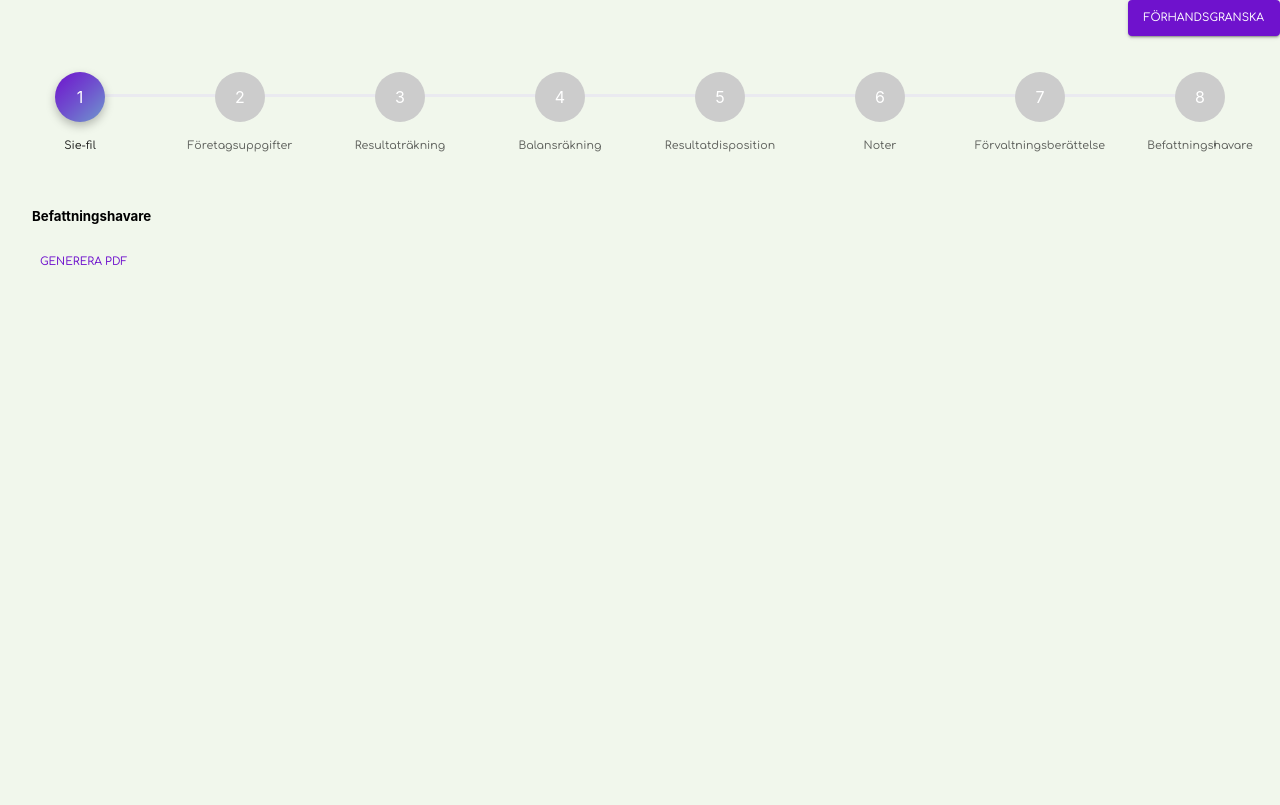
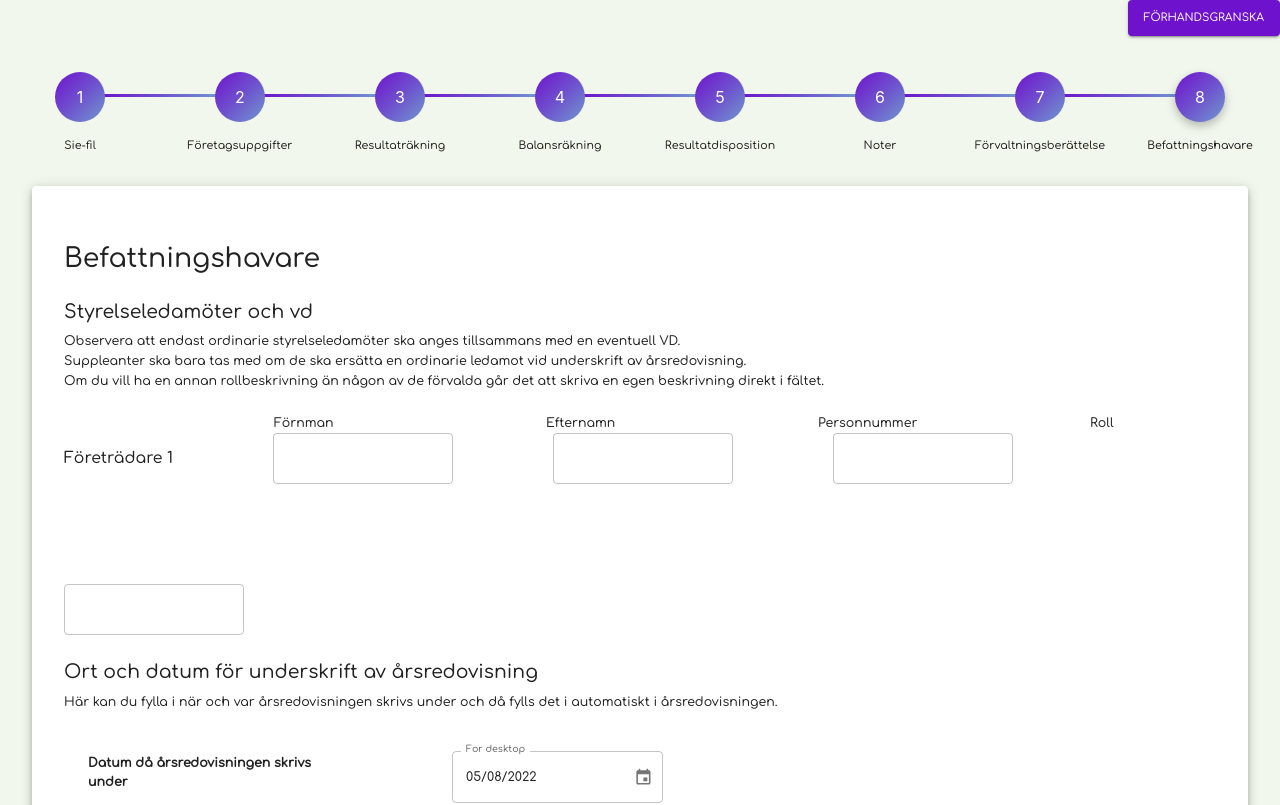
Before and after one commit to spgarn/Arsredovisning, a React (Create React App) app in the folder frontend/: page /sign in a window 1280 px wide. Shown: the top 805 px of the page. Built offline with nearby package versions, Linux system fonts and the light colour scheme; what @react-pdf/renderer would draw is missing.

Commit message:
Design SignPage

```diff
--- a/frontend/package.json
+++ b/frontend/package.json
@@ -7,6 +7,7 @@
     "@emotion/react": "^11.9.0",
     "@emotion/styled": "^11.8.1",
     "@mui/material": "^5.6.4",
+    "@mui/x-date-pickers": "^5.0.0-alpha.3",
     "@react-pdf/renderer": "^2.0.8",
     "@testing-library/jest-dom": "^5.11.4",
     "@testing-library/react": "^11.1.0",
@@ -15,6 +16,7 @@
     "@types/react": "^17.0.4",
     "@types/react-dom": "^17.0.3",
     "@types/react-router-dom": "^5.3.3",
+    "date-fns": "^2.28.0",
     "formik": "^2.2.9",
     "gh-pages": "^3.2.3",
     "legacy-encoding": "^3.0.0",
--- a/frontend/src/components/TimeLine.tsx
+++ b/frontend/src/components/TimeLine.tsx
@@ -68,6 +68,7 @@ function ativeState(area:string) {
   if (area === '/result-disposition') return 4;
   if (area === '/notes') return 5;
   if (area === '/year-story') return 6;
+  if (area === '/sign') return 7;
   return 0;
 }
 
--- a/frontend/src/pages/NotesPage/NotesPage.tsx
+++ b/frontend/src/pages/NotesPage/NotesPage.tsx
@@ -1,6 +1,9 @@
-import { Switch, TextareaAutosize, TextField } from '@mui/material';
+import {
+  Button, Switch, TextareaAutosize, TextField,
+} from '@mui/material';
 import { observer } from 'mobx-react-lite';
 import { useState } from 'react';
+import { NavLink } from 'react-router-dom';
 import Card from '../../components/Card';
 import MultiRow from '../../components/MultiRow';
 import Note from '../../components/Notes';
@@ -63,9 +66,11 @@ const NotesPage = observer(() => {
 
         </Note>
 
-        {/* <NavLink to="/year-story">
-          <button type="button">Fortsätt</button>
-        </NavLink> */}
+        <NavLink to="/year-story">
+          <div style={{ display: 'grid', justifyContent: 'center', marginTop: 12 }}>
+            <Button variant="contained">Fortsätt</Button>
+          </div>
+        </NavLink>
       </Card>
     </Page>
   );
--- a/frontend/src/pages/SignPage/SignPage.tsx
+++ b/frontend/src/pages/SignPage/SignPage.tsx
@@ -1,17 +1,75 @@
 // import { NavLink } from 'react-router-dom';
-import Button from '@mui/material/Button';
+import { Grid, TextField, Typography } from '@mui/material';
+import { LocalizationProvider } from '@mui/x-date-pickers';
+import { DesktopDatePicker } from '@mui/x-date-pickers/DesktopDatePicker';
+import { AdapterDateFns } from '@mui/x-date-pickers/AdapterDateFns';
+import { useState } from 'react';
+import Card from '../../components/Card';
+import MultiRow from '../../components/MultiRow';
 import Page from '../../components/Page';
+import SubTitle from '../../components/SubTitle';
 import useStore from '../../hooks/useStore';
+import SignRow from './components/SignRow';
 
 const SignPage = () => {
   const { companyStore } = useStore();
+  const [value, setValue] = useState<Date | null>(new Date());
   return (
     <Page>
-      <h5>Befattningshavare</h5>
-      {companyStore.company.fiscalYears.currentEnd}
-      <Button>
-        Generera PDF
-      </Button>
+      <Card>
+
+        <SubTitle subTitle="Befattningshavare" />
+        <Typography variant="h5">Styrelseledamöter och vd</Typography>
+        <Typography>
+          <p style={{ marginTop: 8, marginBottom: 1 }}>
+            Observera att endast ordinarie styrelseledamöter
+            ska anges tillsammans med en eventuell VD.
+          </p>
+          <p style={{ marginTop: 1, marginBottom: 1 }}>
+            Suppleanter ska bara tas med om
+            de ska ersätta en ordinarie ledamot vid underskrift av årsredovisning.
+          </p>
+          <p style={{ marginTop: 1, marginBottom: 1 }}>
+            Om du vill ha en annan rollbeskrivning än någon av de förvalda
+            går det att skriva en egen beskrivning direkt i fältet.
+          </p>
+        </Typography>
+        <Grid xs={12} container flexDirection="row" mt={12} ml={105} gap={50}>
+          <Typography width="172px">Förnman</Typography>
+          <Typography width="172px">Efternamn</Typography>
+          <Typography width="172px">Personnummer</Typography>
+          <Typography width="172px">Roll</Typography>
+        </Grid>
+        <SignRow first="Företrädare 1" second={<TextField name="" />} third={<TextField name="" />} fourth={<TextField name="" />} fifth={<TextField name="" />} />
+
+        <Typography variant="h5">Ort och datum för underskrift av årsredovisning</Typography>
+        <Typography mb={12}>
+          <p style={{ marginTop: 8, marginBottom: 1 }}>
+            Här kan du fylla i när och var årsredovisningen skrivs under
+            och då fylls det i automatiskt i årsredovisningen.
+          </p>
+
+        </Typography>
+        <MultiRow
+          isBold
+          subTitle="Datum då årsredovisningen skrivs under"
+          current={(
+            <LocalizationProvider dateAdapter={AdapterDateFns}>
+              <DesktopDatePicker
+                label="For desktop"
+                value={value}
+                minDate={new Date()}
+                onChange={(newValue) => {
+                  setValue(newValue);
+                }}
+                renderInput={(params) => <TextField {...params} />}
+              />
+            </LocalizationProvider>
+)}
+        />
+        <MultiRow isBold subTitle="Ort där årsredovisningen skrivs under" current={<TextField name="" />} />
+      </Card>
+
     </Page>
   );
 };
--- /dev/null
+++ b/frontend/src/pages/SignPage/components/SignRow.tsx
@@ -0,0 +1,27 @@
+import Grid from '@mui/material/Grid';
+import Typography from '@mui/material/Typography';
+
+type Props = {
+  first?:string
+  second?: React.ReactNode
+  third?: React.ReactNode
+  fourth?:React.ReactNode
+  fifth?: React.ReactNode
+}
+
+const SignRow:React.FC<Props> = ({
+  first, second, third, fourth, fifth,
+
+}) => (
+
+  <Grid xs={12} mb={12} flexDirection="row" container gap={50}>
+    <Typography alignSelf="center" variant="h6">{first}</Typography>
+    {second}
+    {third}
+    {fourth}
+    {fifth}
+
+  </Grid>
+);
+
+export default SignRow;
--- a/frontend/src/pages/YearStoryPage/YearStoryPage.tsx
+++ b/frontend/src/pages/YearStoryPage/YearStoryPage.tsx
@@ -1,18 +1,25 @@
+import { Button, TextareaAutosize, Typography } from '@mui/material';
 import { NavLink } from 'react-router-dom';
+import Card from '../../components/Card';
 import Page from '../../components/Page';
-import useStore from '../../hooks/useStore';
+import SubTitle from '../../components/SubTitle';
 
-const YearStoryPage = () => {
-  const { companyStore } = useStore();
-  return (
-    <Page>
-      <h5>YearStory</h5>
-      {companyStore.company.info.registrationNumber}
-      <NavLink to="/sign">
-        <button type="button">Fortsätt</button>
-      </NavLink>
-    </Page>
-  );
-};
-
+const YearStoryPage = () => (
+  <Page>
+    <Card>
+      <SubTitle subTitle="Förvaltningsberättelse" />
+      <Typography mb={12} variant="h5"> Allmänt om verksamheten</Typography>
+      <TextareaAutosize cols={100} minRows={20} />
+      <Typography mb={12} mt={12} variant="h5"> Väsentliga händelser under räkenskapsårets</Typography>
+      <TextareaAutosize cols={100} minRows={20} />
+      <Typography mb={12} mt={12} variant="h5"> Väsentliga händelser efter räkenskapsårets slut</Typography>
+      <TextareaAutosize cols={100} minRows={20} />
+    </Card>
+    <NavLink to="/sign">
+      <div style={{ display: 'grid', justifyContent: 'center', marginTop: 12 }}>
+        <Button variant="contained">Fortsätt</Button>
+      </div>
+    </NavLink>
+  </Page>
+);
 export default YearStoryPage;
```
Also changed, not shown: 1 other file (tests, documents, lock files or other folders).
